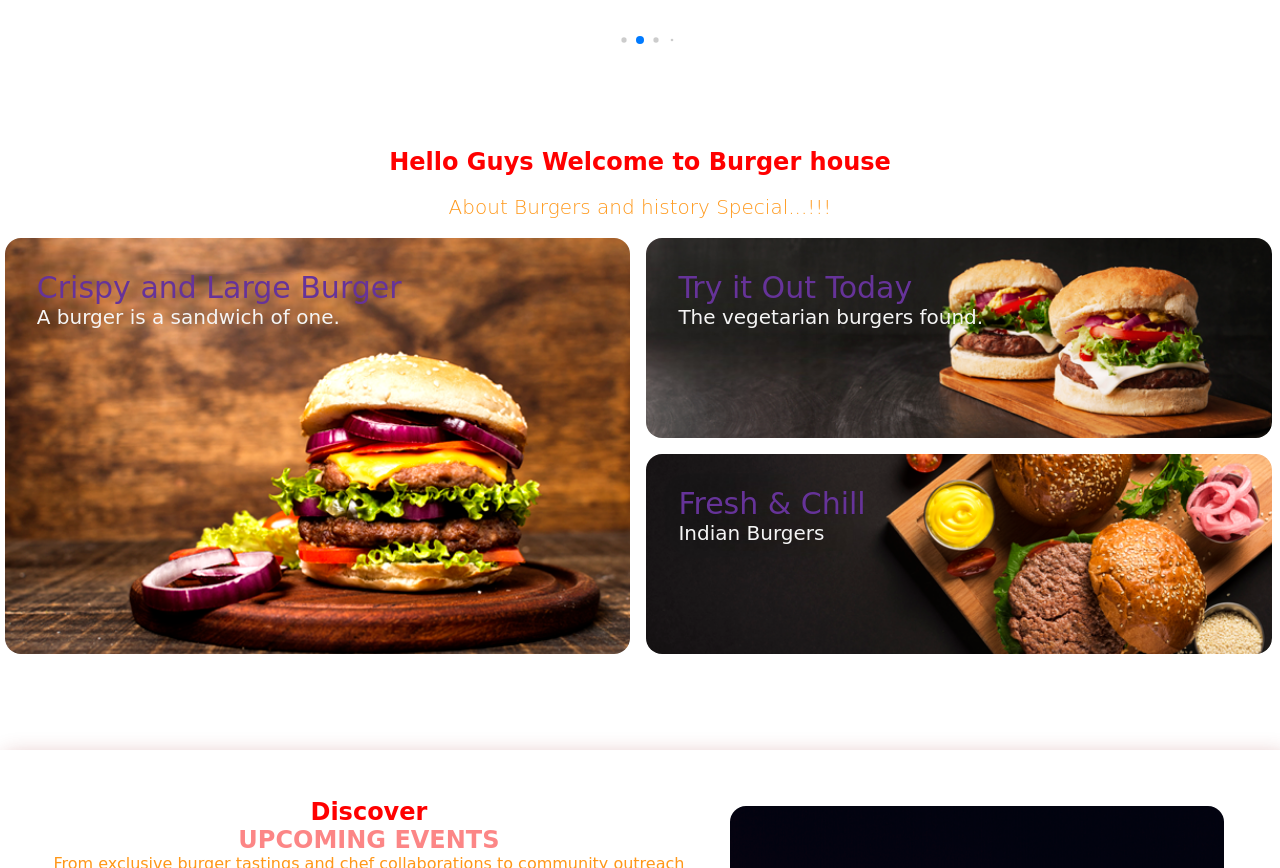
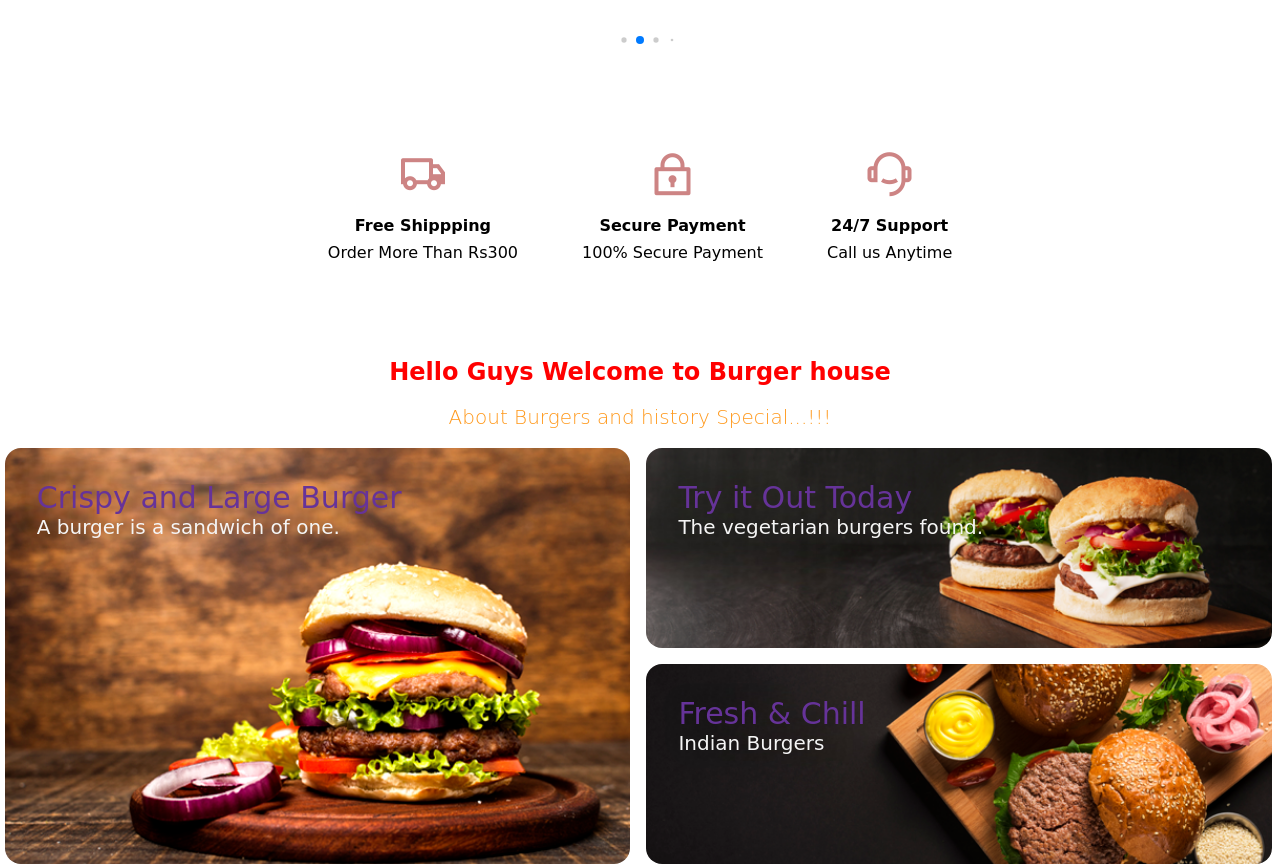
Before and after one commit to DeadlyPro34/Burger-Week, a plain HTML site: page index.htm in a window 1280 px wide. Shown: the part 1303-2171 px from the top of the page. Drawn offline with nearby package versions, Linux system fonts and the light colour scheme; a web font is replaced by a local one.

Commit message:
Add
New shipping, online order and payment secure interface

```diff
--- a/index.htm
+++ b/index.htm
@@ -148,6 +148,31 @@
             </div>
         </section>
 
+        <!-- servicess  -->
+        <section class="services section">
+            <div class="reveal">
+            <div class="services__container container grid">
+                <article class="services__card">
+                    <i class="ri-truck-line"></i>
+                    <h3 class="services__title">Free Shippping</h3>
+                    <p class="services__description">Order More Than Rs300</p>
+                </article>
+
+                <article class="services__card">
+                    <i class="ri-lock-2-line"></i>
+                    <h3 class="services__title">Secure Payment</h3>
+                    <p class="services__description">100% Secure Payment</p>
+                </article>
+
+                <article class="services__card">
+                    <i class="ri-customer-service-2-line"></i>
+                    <h3 class="services__title">24/7 Support</h3>
+                    <p class="services__description">Call us Anytime</p>
+                </article>
+            </div>
+        </div>
+         </section>
+
         <!-- About Us -->
         <section class="about container" id="section-3">
             <div class="reveal">
--- a/style.css
+++ b/style.css
@@ -313,6 +313,30 @@ a{
     .slider-wrapper .swiper-slide-button {
         display: none;
     }
+}
+
+/* Services */
+.services__container{
+    display: flex;
+    justify-content: center;
+    align-items: center;
+    column-gap: 4rem;
+}
+
+.services__card{
+    text-align: center;
+}
+
+.services__card i{
+    display: block;
+    font-size: 3rem;
+    color: rgb(205, 132, 132);
+    margin-bottom: 1rem;
+}
+
+.services__title{
+    font-size: 1rem;
+    margin-bottom: 0.5rem;
 }
 
 /* About Part */
```
